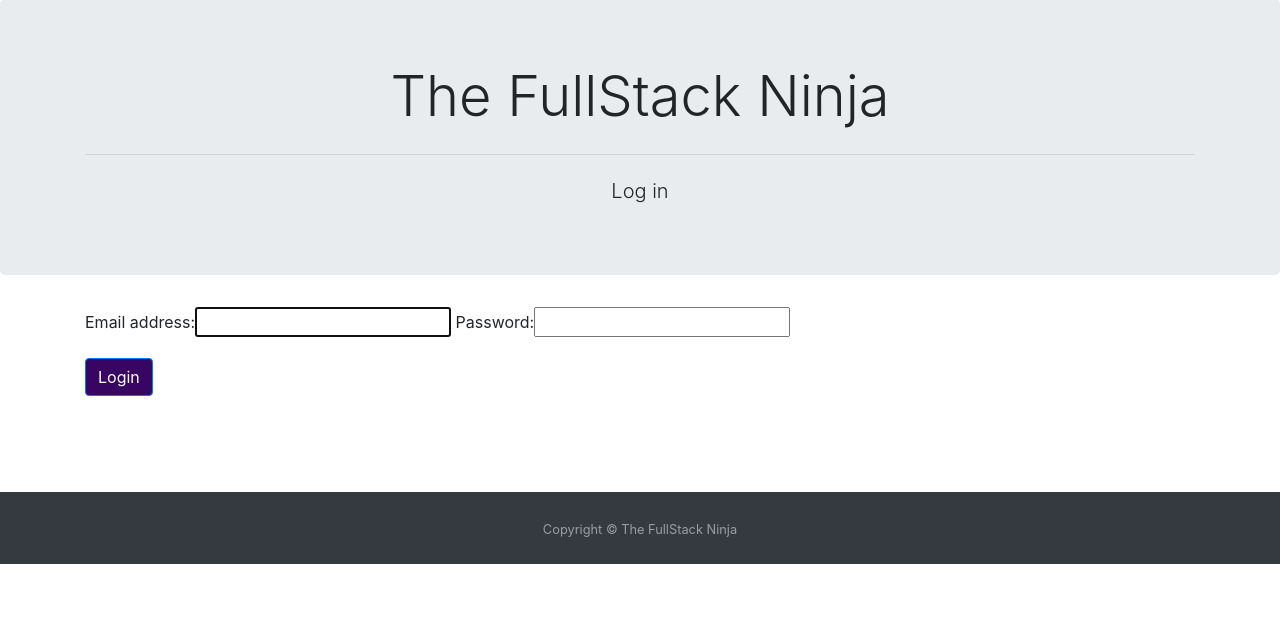
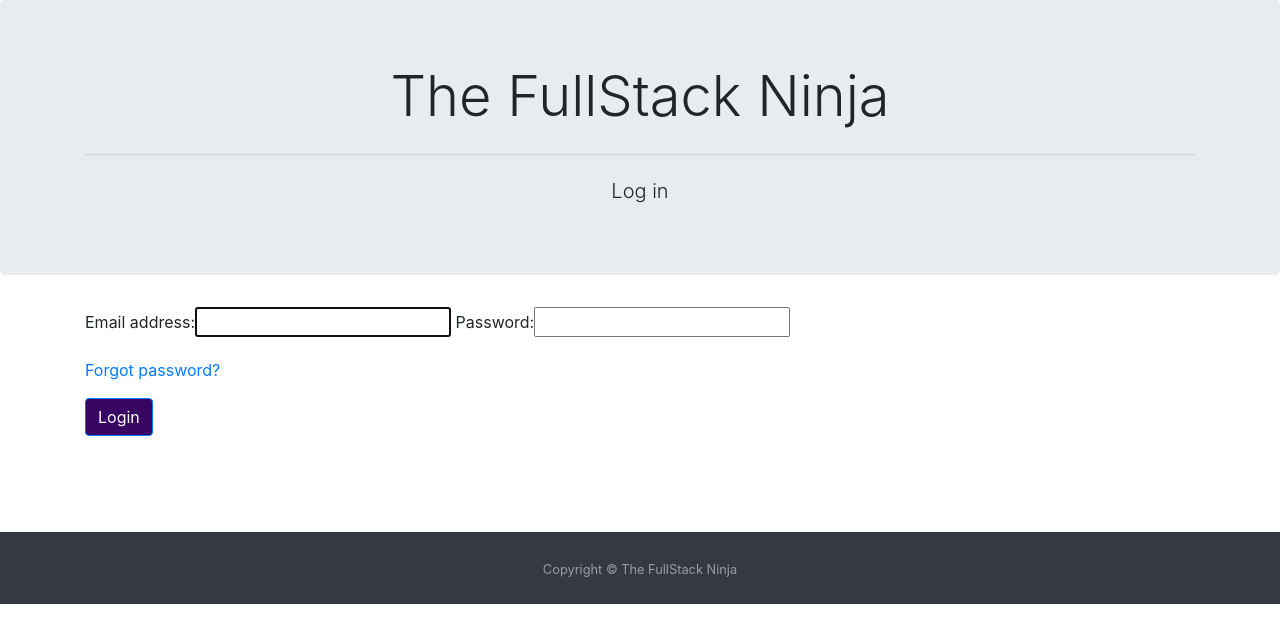
Before and after one commit to bodealamu/fullstackninja, a Django app: page /accounts/login/ in a window 1280 px wide. Shown: the part 57-677 px from the top of the page. Run offline with Django 3.2, Linux system fonts and the light colour scheme; some libraries are stand-ins or nearby versions.

Commit message:
fixed the bug with the get_email_field_name function in custom user and added forgot password lin k

```diff
--- a/accounts/models.py
+++ b/accounts/models.py
@@ -91,5 +91,5 @@ class CustomUser(PermissionsMixin, AbstractBaseUser):
         """ Return the short name representation"""
         return self.first_name
 
-    def get_email_field_name(self):
-        return self.email
+    # def get_email_field_name(self):
+    #     return self.EMAIL_FIELD
--- a/accounts/templates/accounts/login.html
+++ b/accounts/templates/accounts/login.html
@@ -16,6 +16,8 @@
         <div class="form-group">
             {{form.as_table}}
         </div>
+        <p><a href="{% url 'password_reset' %}">Forgot password?</a></p>
+
         <button type="submit" class="btn btn-primary" style="background-color: rgb(57, 5, 99); ">Login</button>
 
     </form>
--- a/accounts/urls.py
+++ b/accounts/urls.py
@@ -13,9 +13,10 @@ urlpatterns = [
     path("password_change/done/",
          authentication_views.PasswordChangeDoneView.as_view(template_name="accounts/passwordchangedone.html"),
          name="password_change_done"),
-    path("password_reset/", authentication_views.PasswordResetView.as_view(template_name="accounts/passwordreset.html"),
+    path("password_reset/", authentication_views.PasswordResetView.as_view(),
          name="password_reset"),
 
 
 
 ]
+#template_name="accounts/passwordreset.html"
--- a/catalogue/templates/catalogue/base.html
+++ b/catalogue/templates/catalogue/base.html
@@ -44,6 +44,8 @@
           <li class="nav-item active">
             <a class="nav-link" href="{% url 'dashboard' %}">Admin Dashboard</a>
           </li>
+          {% endif %}
+          {% if user.is_authenticated %}
           <li class="nav-item active">
             <a class="nav-link" href="{% url 'logout' %}">Log out</a>
           </li>
--- a/catalogue/views.py
+++ b/catalogue/views.py
@@ -2,6 +2,9 @@ from django.shortcuts import render, redirect
 from catalogue.models import Category, SubCategory, Tutorial, TutorialVideo, Contact
 from django.shortcuts import get_object_or_404
 from catalogue.forms import ContactForm
+from django.contrib.auth import (
+    authenticate, get_user_model, password_validation,
+)
 
 # Create your views here.
 
@@ -31,10 +34,13 @@ def home(request):
     :param request:
     :return:
     """
+    UserModel = get_user_model()
+    print(UserModel)
     categories = Category.objects.all()
     all_videos = TutorialVideo.objects.all()
 
     number_tutorial_videos = len(all_videos)
+
 
     context={
         "categories":categories,
--- a/mysite/settings.py
+++ b/mysite/settings.py
@@ -130,5 +130,6 @@ MEDIA_URL = '/media/'
 MEDIA_ROOT = os.path.join(BASE_DIR, 'media')
 
 LOGIN_REDIRECT_URL = 'dashboard'
+LOGOUT_REDIRECT_URL = 'home'
 
 EMAIL_BACKEND = "django.core.mail.backends.console.EmailBackend"
```
